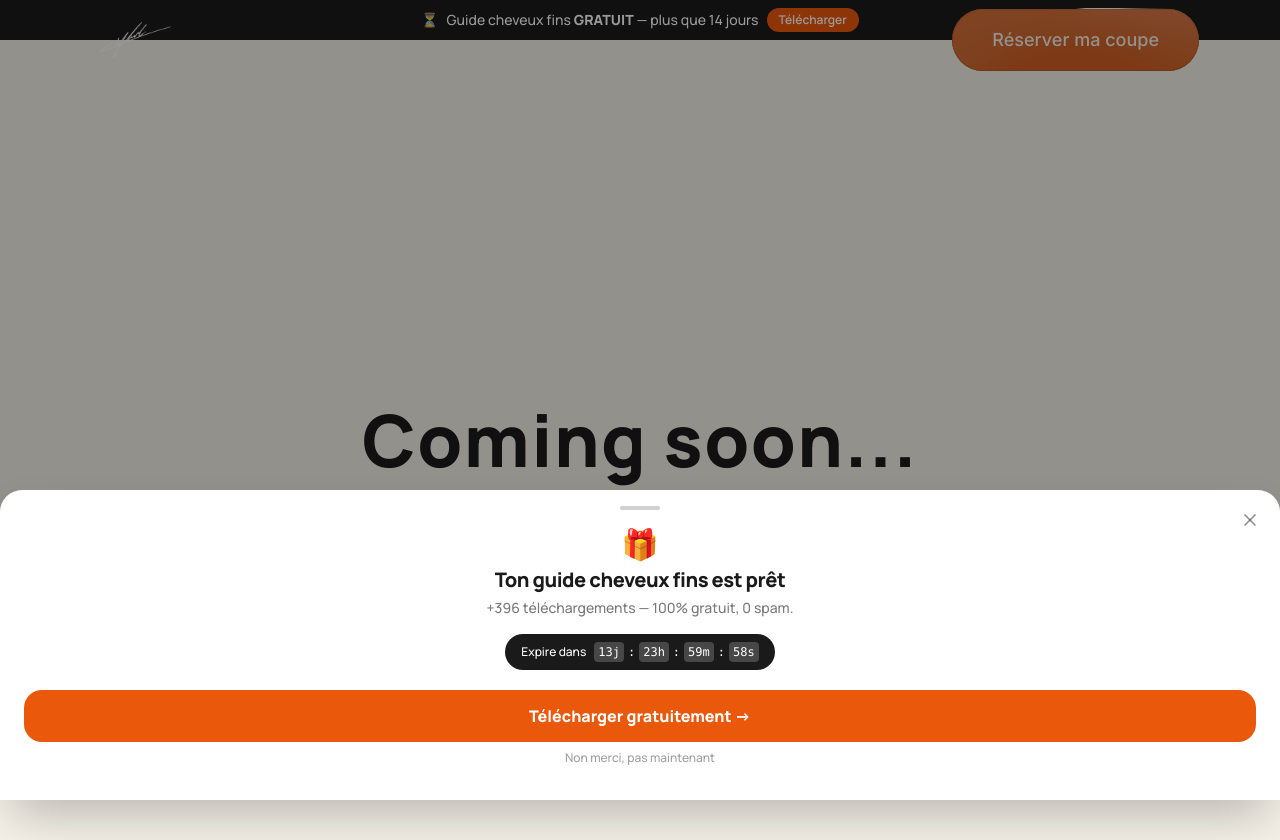
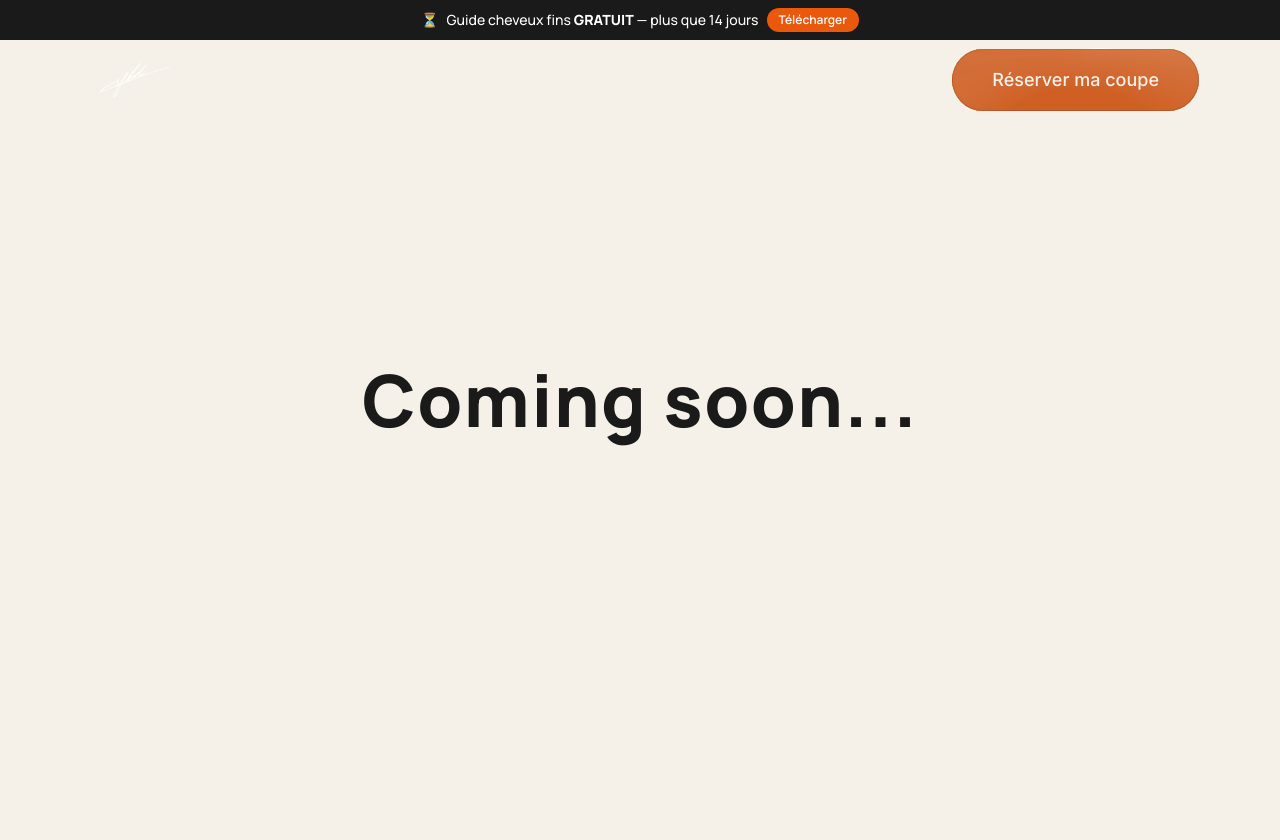
Before and after one commit to yugoleouedec-ops/yugoleouedec, a Next.js app: page /shop in a window 1280 px wide. After the commit the page ends 800 px from the top, so only its background shows below. Built offline with nearby package versions, Linux system fonts and the light colour scheme.

Commit message:
fix: move announcement bar inside header, attached above nav

```diff
--- a/app/layout.tsx
+++ b/app/layout.tsx
@@ -2,7 +2,7 @@ import type { Metadata, Viewport } from "next";
 
 import "./globals.css";
 import { cn } from "@/lib/utils";
-import { AnnouncementBar, GuideBottomSheet } from "@/components/guide-promo";
+import { GuideBottomSheet } from "@/components/guide-promo";
 
 export const metadata: Metadata = {
   title: "Yugo Le Ouedec \u2014 Expert Capillaire & Cr\u00e9ateur de Contenu",
@@ -30,7 +30,6 @@ export default function RootLayout({
           "font-sans",
         )}
       >
-        <AnnouncementBar />
         {children}
         <GuideBottomSheet />
       </body>
--- a/components/guide-promo.tsx
+++ b/components/guide-promo.tsx
@@ -52,7 +52,7 @@ function CountdownTimer() {
 /* ─── Announcement Bar ─── */
 export function AnnouncementBar() {
   return (
-    <div className="sticky top-0 z-50 w-full bg-[#1A1A1A] text-white">
+    <div className="w-full bg-[#1A1A1A] text-white">
       <div className="flex items-center justify-center gap-2 px-4 py-2 text-xs sm:text-sm">
         <span className="shrink-0">⏳</span>
         <span className="truncate font-medium">
--- a/components/header.tsx
+++ b/components/header.tsx
@@ -6,6 +6,7 @@ import Image from "next/image";
 import { motion, AnimatePresence, useMotionValueEvent, useScroll } from "framer-motion";
 import { cn } from "@/lib/utils";
 import { ShinyButton } from "@/components/ui/shiny-button";
+import { AnnouncementBar } from "@/components/guide-promo";
 
 function MenuToggle({ open, onClick }: { open: boolean; onClick: () => void }) {
   return (
@@ -62,6 +63,7 @@ export function Header() {
       animate={{ opacity: 1 }}
       transition={{ duration: 0.8, ease: "easeOut" }}
     >
+      <AnnouncementBar />
       <nav className="mx-auto flex h-16 max-w-[1200px] items-center justify-between px-5 md:px-10 lg:h-20">
         {/* Logo signature */}
         <Link
@@ -108,7 +110,7 @@ export function Header() {
       <AnimatePresence>
         {menuOpen && (
           <motion.div
-            className="fixed inset-0 top-16 z-40 flex flex-col bg-[#1A1A1A] md:hidden"
+            className="fixed inset-0 top-[calc(theme(spacing.16)+36px)] z-40 flex flex-col bg-[#1A1A1A] md:hidden"
             initial={{ opacity: 0 }}
             animate={{ opacity: 1 }}
             exit={{ opacity: 0 }}
```
